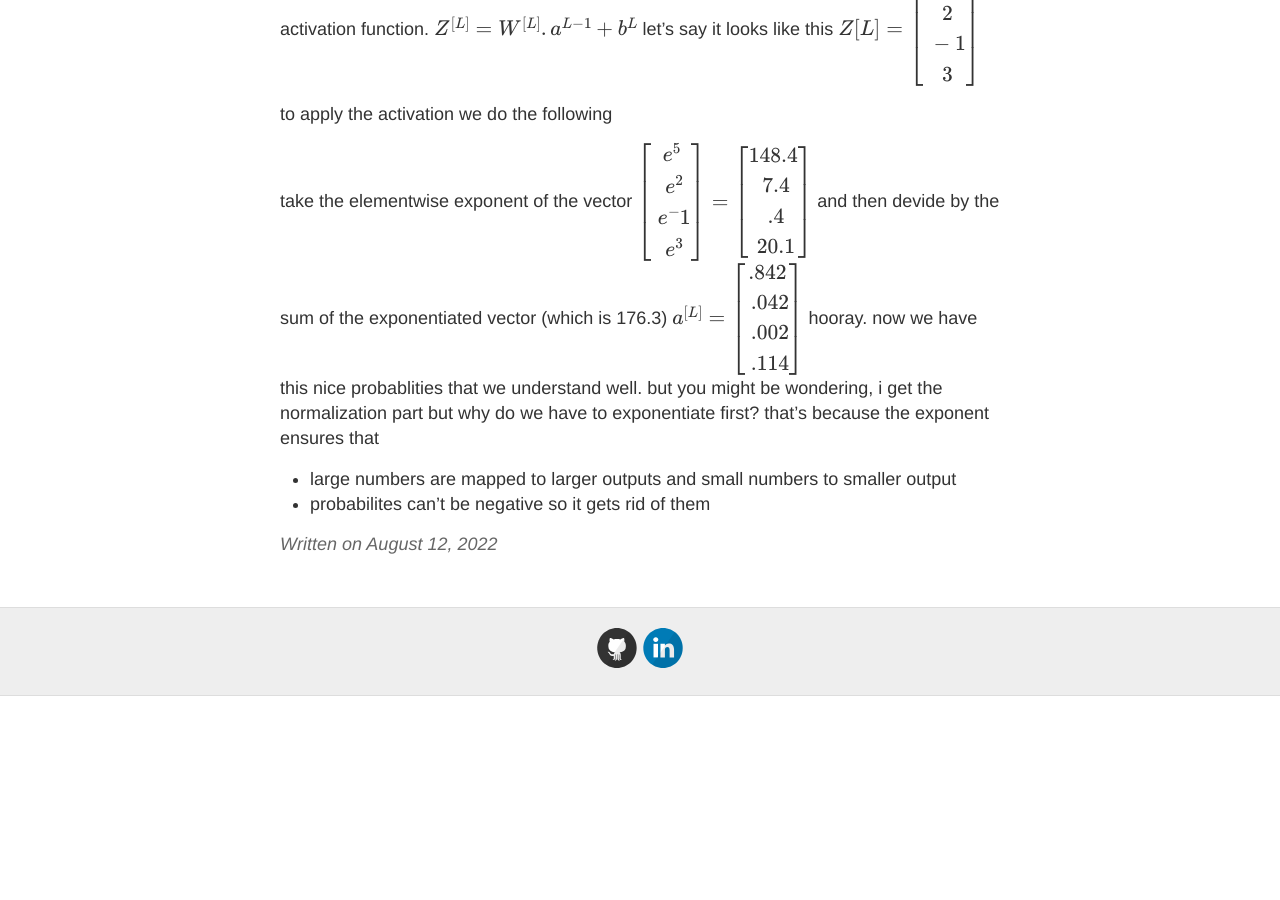
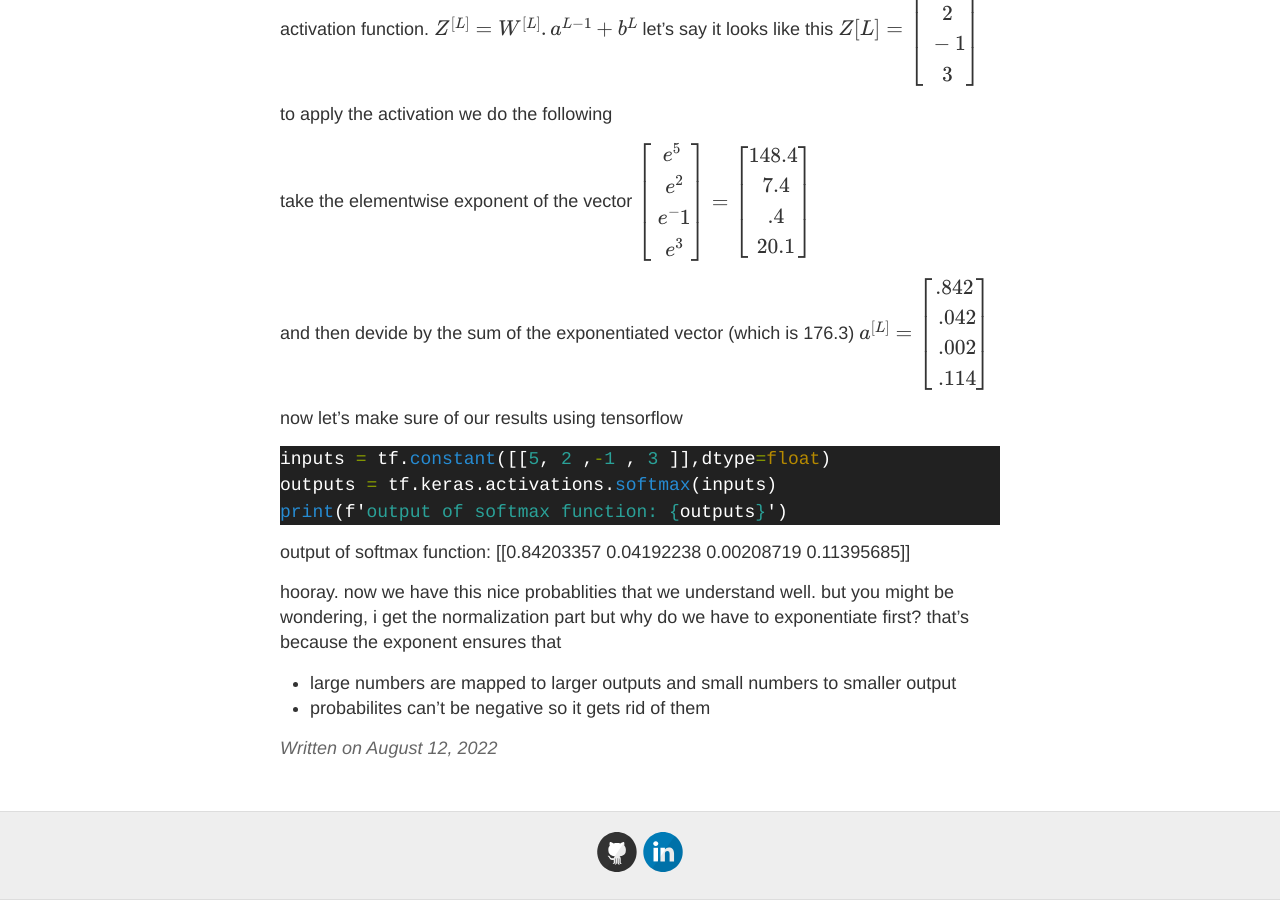
Before and after one commit to mgama1/mgama1.github.io, a Jekyll site: the page built from _posts/2022-8-12-softmax.md, in a window 1280 px wide and 900 px high, scrolled down 715 px. Built offline with Jekyll 4.4.1, drawn with Linux system fonts in a browser that asks for light colours; formulas are drawn with MathJax 3; comment, search, counter and statistics services are not loaded; before the commit the page ends 1411 px from its top, so only the background shows below that.

Commit message:
Update 2022-8-12-softmax.md

````diff
--- a/_posts/2022-8-12-softmax.md
+++ b/_posts/2022-8-12-softmax.md
@@ -24,8 +24,19 @@ to apply the activation we do the following
 
 take the elementwise exponent of the vector
 $$\begin{bmatrix} e^5\\\ e^2 \\\ e^-1 \\\ e^3 \end{bmatrix} =\begin{bmatrix} 148.4 \\\ 7.4 \\\ .4 \\\ 20.1 \end{bmatrix} $$
+
 and then devide by the sum of the exponentiated vector (which is 176.3)
 $$a^{[L]}=\begin{bmatrix} .842 \\\ .042 \\\ .002 \\\ .114 \end{bmatrix}$$
+
+now let's make sure of our results using tensorflow
+
+```python
+inputs = tf.constant([[5, 2 ,-1 , 3 ]],dtype=float)
+outputs = tf.keras.activations.softmax(inputs)
+print(f'output of softmax function: {outputs}')
+```
+output of softmax function: [[0.84203357 0.04192238 0.00208719 0.11395685]]
+
 hooray. now we have this nice probablities that we understand well.
 but you might be wondering, i get the normalization part but why do we have to exponentiate first?
 that's because the exponent ensures that
````
